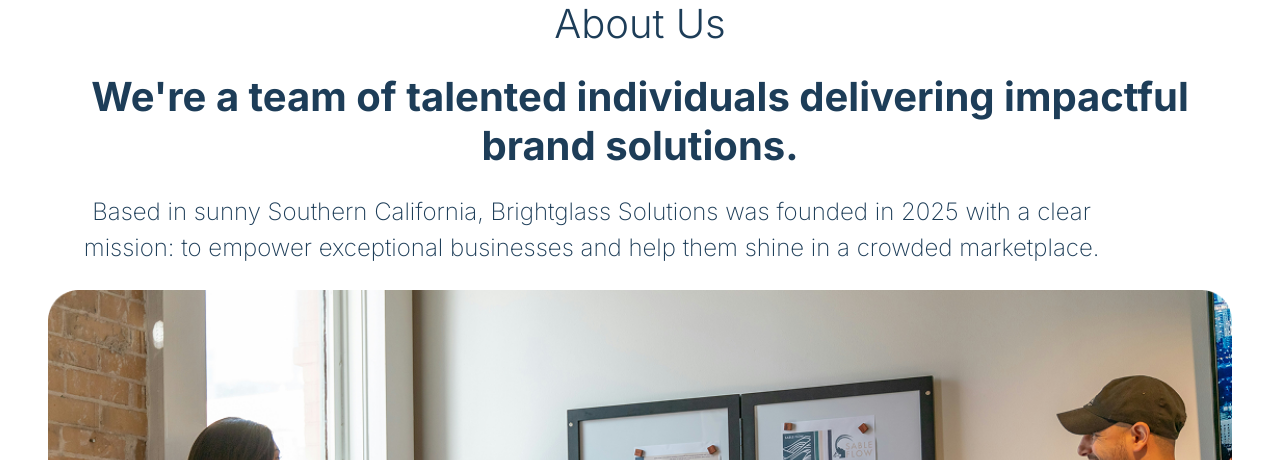
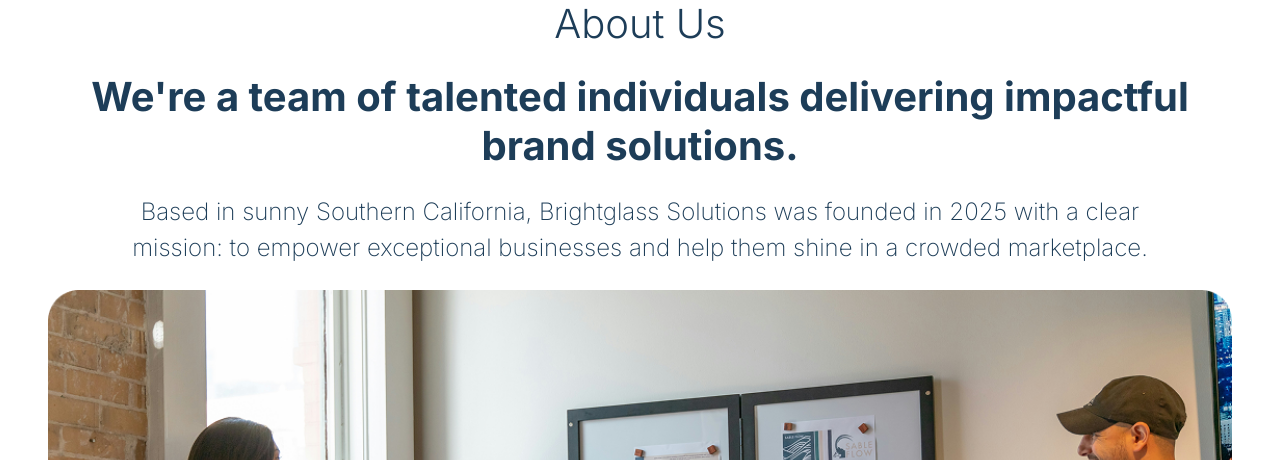
Before and after one commit to ben-crum-bg/bg-prod, a PHP site: page /pages-html/about-us.html in a window 1280 px wide. Shown: the part 145-605 px from the top of the page. Run offline with PHP 8.4, Linux system fonts and the light colour scheme; some web fonts are replaced.

Commit message:
Fixed about-us text horizontal alignment on about us page

```diff
--- a/pages-css/about-us.css
+++ b/pages-css/about-us.css
@@ -13,13 +13,15 @@
 
     display: flex;
     flex-direction: column;
+    align-items: center;
     row-gap: 1.5rem;
 }
 
 .intro__title {
     color: var(--J---Third, #1D3D58);
     font-family: Inter;
-    font-size: clamp(1.75rem, 0.8125rem + 3vw, 2.5rem);    font-style: normal;
+    font-size: clamp(1.75rem, 0.8125rem + 3vw, 2.5rem);
+    font-style: normal;
     font-weight: 300;
     line-height: normal;
 }
@@ -27,7 +29,8 @@
 .intro__subheading {
     color: var(--J---Third, #1D3D58);
     font-family: Inter;
-    font-size: clamp(1.75rem, 0.8125rem + 3vw, 2.5rem);    font-style: normal;
+    font-size: clamp(1.75rem, 0.8125rem + 3vw, 2.5rem);
+    font-style: normal;
     font-weight: 700;
     line-height: normal;
 }
```
